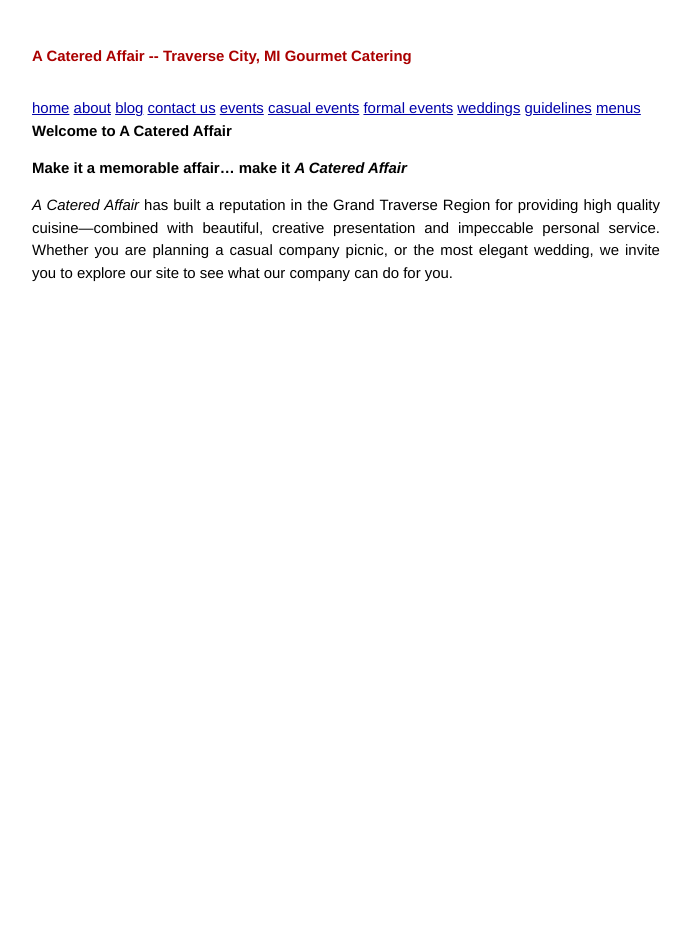
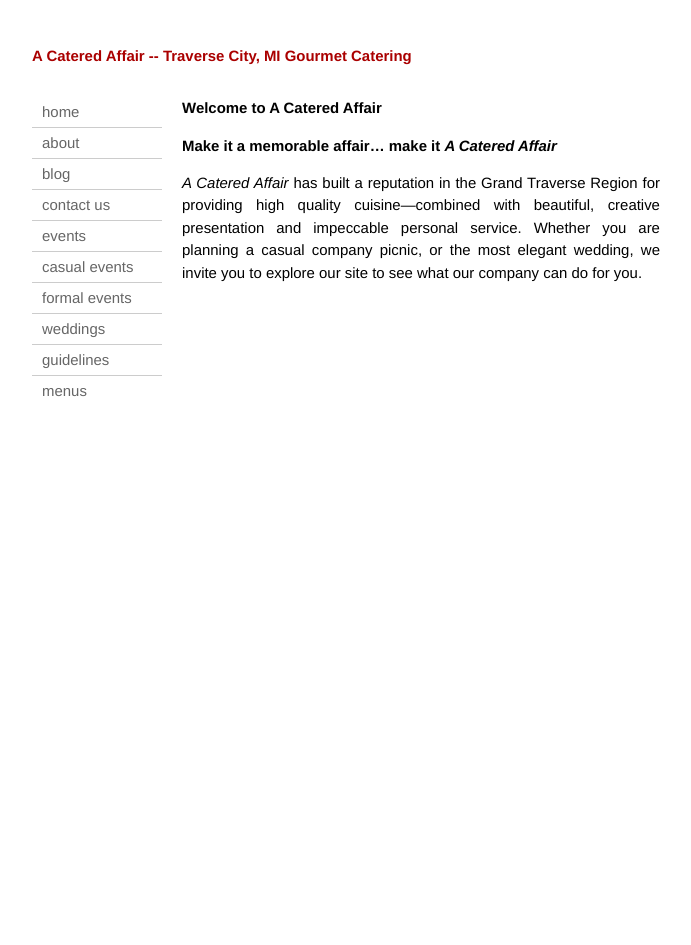
Before and after one commit to aCateredAffair/aCateredAffair.github.io, a Jekyll site: the page built from index.md, in a window 1280 px wide. Shown: the whole page, without its empty margins (294-985 px from the left). Built offline with Jekyll 4.4.1, drawn with Linux system fonts in a browser that asks for light colours; Markdown is read by kramdown in place of the engine named in the settings.

Commit message:
nav on left

```diff
--- a/_layouts/default.html
+++ b/_layouts/default.html
@@ -5,13 +5,8 @@
         <meta http-equiv="X-UA-Compatible" content="IE=edge,chrome=1">
         <title>{{ page.title }}</title>
         <meta name="viewport" content="width=device-width">
-
-        <!-- syntax highlighting CSS -->
-        <link rel="stylesheet" href="/css/syntax.css">
-
-        <!-- Custom CSS -->
         <link rel="stylesheet" href="/css/main.css">
-
+        <link rel="stylesheet" href="/css/site.css">
     </head>
     <body>
 
@@ -21,20 +16,24 @@
               <a href="/">{{ site.name }}</a>
             </h1>
           </div>
-          <nav>
-            <a href="/">home</a>
-            <a href="/about">about</a>
-            <a href="/blog">blog</a>
-            <a href="/contact">contact us</a>
-            <a href="/events">events</a>
-            <a href="/events/casual">casual events</a>
-            <a href="/events/formal">formal events</a>
-            <a href="/events/weddings">weddings</a>
-            <a href="/guidelines">guidelines</a>
-            <a href="/menus">menus</a>
+          <nav class="mainNav">
+            <ul>
+              <li><a href="/">home</a></li>
+              <li><a href="/about">about</a></li>
+              <li><a href="/blog">blog</a></li>
+              <li><a href="/contact">contact us</a></li>
+              <li><a href="/events">events</a></li>
+              <li><a href="/events/casual">casual events</a></li>
+              <li><a href="/events/formal">formal events</a></li>
+              <li><a href="/events/weddings">weddings</a></li>
+              <li><a href="/guidelines">guidelines</a></li>
+              <li><a href="/menus">menus</a></li>
+            </ul>
           </nav>
 
-          {{ content }}
+          <div class="content">
+            {{ content }}
+          </div>
 
         </div>
 
--- /dev/null
+++ b/css/site.css
@@ -0,0 +1,27 @@
+.site {
+  position: relative; }
+
+.mainNav {
+  position: absolute;
+  width: 130px;
+  left: 0;
+  margin-right: 20px; }
+  .mainNav a {
+    display: block;
+    color: #666666;
+    padding: 0 10px;
+    text-decoration: none; }
+  .mainNav li:hover a {
+    color: #333333;
+    background: #eeeeee; }
+  .mainNav ul {
+    list-style: none; }
+  .mainNav li {
+    height: 30px;
+    line-height: 30px;
+    border-bottom: 1px solid #cccccc; }
+  .mainNav li:last-child {
+    border-bottom: none; }
+
+.content {
+  padding-left: 150px; }
```
Also changed, not shown: css/site.sass (added, +31 -0 lines), README.md.
